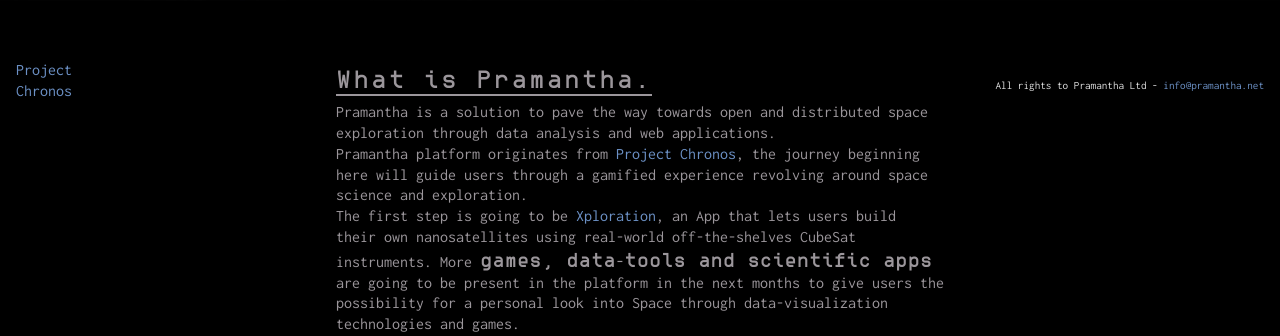
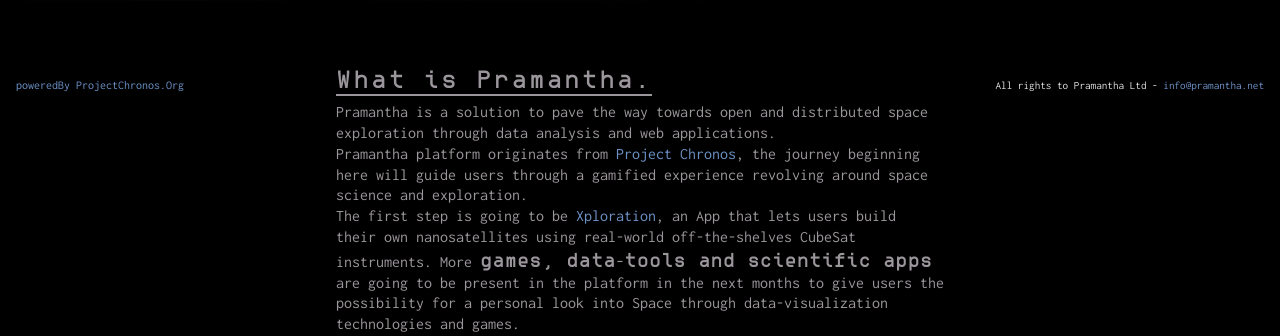
Before and after one commit to SpaceAppsXploration/singlepage, a Flask app: page / in a window 1280 px wide. Shown: the part 692-1028 px from the top of the page. Run offline with Flask 2, Linux system fonts and the light colour scheme; some libraries are stand-ins or nearby versions.

Commit message:
footer correction

```diff
--- a/wsgi/static/assets/stylesheets/style.css
+++ b/wsgi/static/assets/stylesheets/style.css
@@ -196,11 +196,13 @@ html,body{
 		}
 			.site--footer .site--supporters{
 				float: left;
-				height: 2em;
+                line-height: 3em;
 			}
 				.site--footer .site--supporters li{
 					display: inline-block;
-					height: 2em
+					height: 2em;
+                    font-size: 0.75em;
+                    padding: 0;
 				}
 						.site--footer .site--supporters li img{
 							max-height: 100%;
--- a/wsgi/templates/index.html
+++ b/wsgi/templates/index.html
@@ -429,8 +429,7 @@
                 <ul class="site--supporters">
                     <li>
                         <a target="_blank" href="https://2014.spaceappschallenge.org/project/chronos/">
-                            Project<br/>
-                            Chronos
+                            poweredBy ProjectChronos.Org
                         </a>
                     </li>
                 </ul>
```
